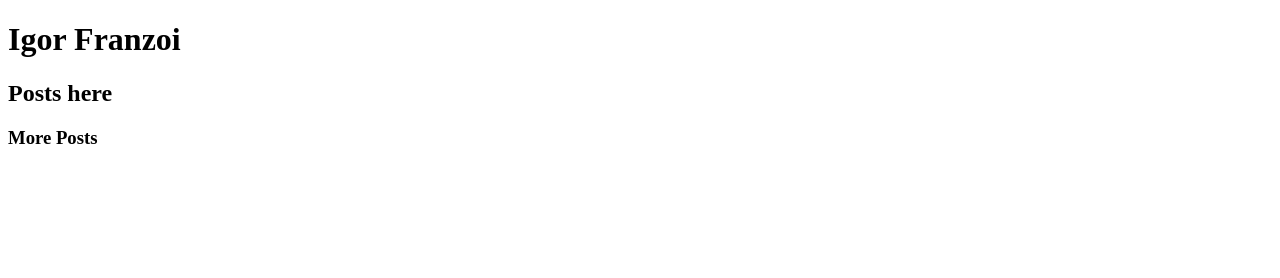
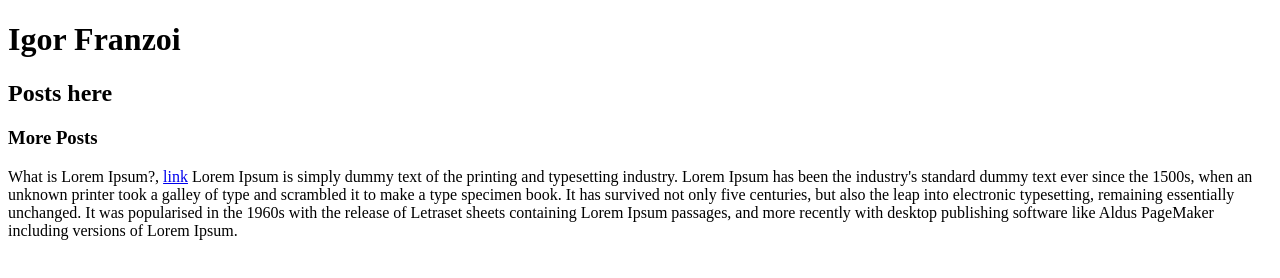
Before and after one commit to igorfranzoi/dioProjects, a plain HTML site: page html5/index.html in a window 1280 px wide. Drawn offline with Linux system fonts and the light colour scheme.

Commit message:
Inclusão de paragrafo exemplo e link para o google

```diff
--- a/html5/index.html
+++ b/html5/index.html
@@ -18,6 +18,11 @@
                         More Posts
                     </h3>
                 </header>
+                <p>
+                    What is Lorem Ipsum?,
+                    <a href="https://www.google.com/" target="_blank">link</a>
+Lorem Ipsum is simply dummy text of the printing and typesetting industry. Lorem Ipsum has been the industry's standard dummy text ever since the 1500s, when an unknown printer took a galley of type and scrambled it to make a type specimen book. It has survived not only five centuries, but also the leap into electronic typesetting, remaining essentially unchanged. It was popularised in the 1960s with the release of Letraset sheets containing Lorem Ipsum passages, and more recently with desktop publishing software like Aldus PageMaker including versions of Lorem Ipsum.
+                </p>
             </article>
         </section>
         <footer></footer>
```
